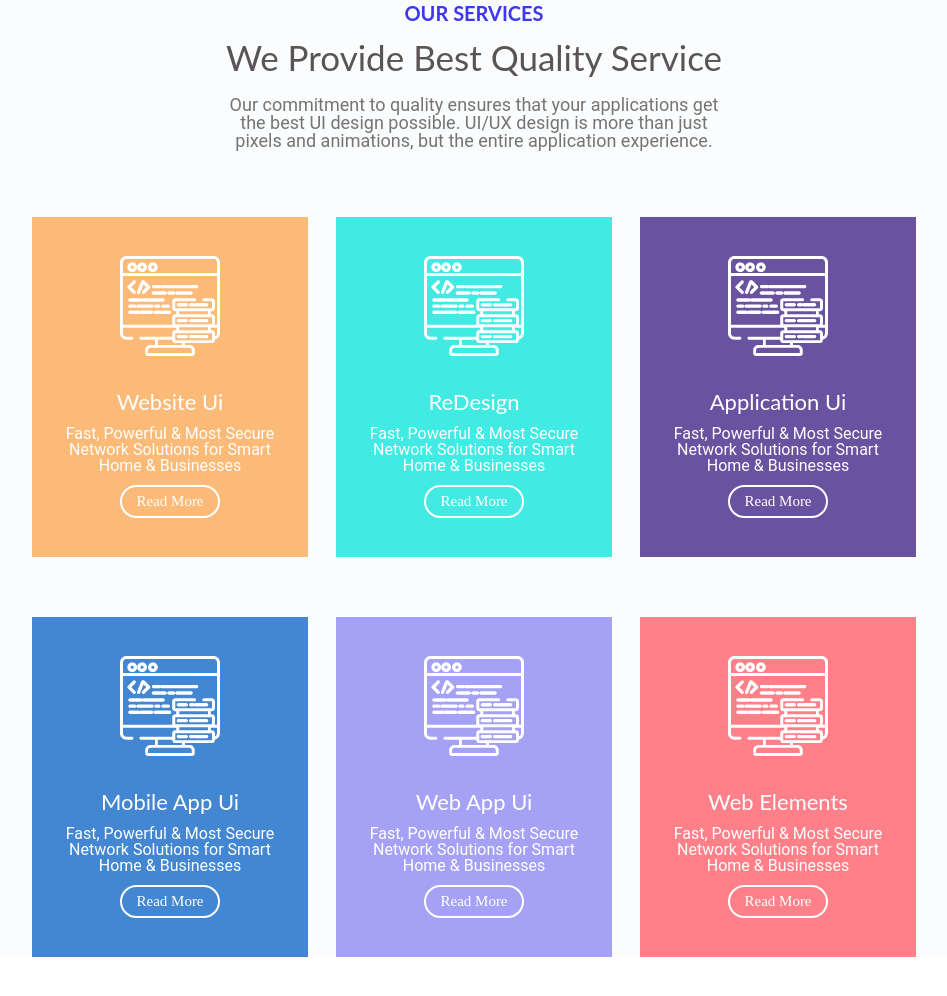
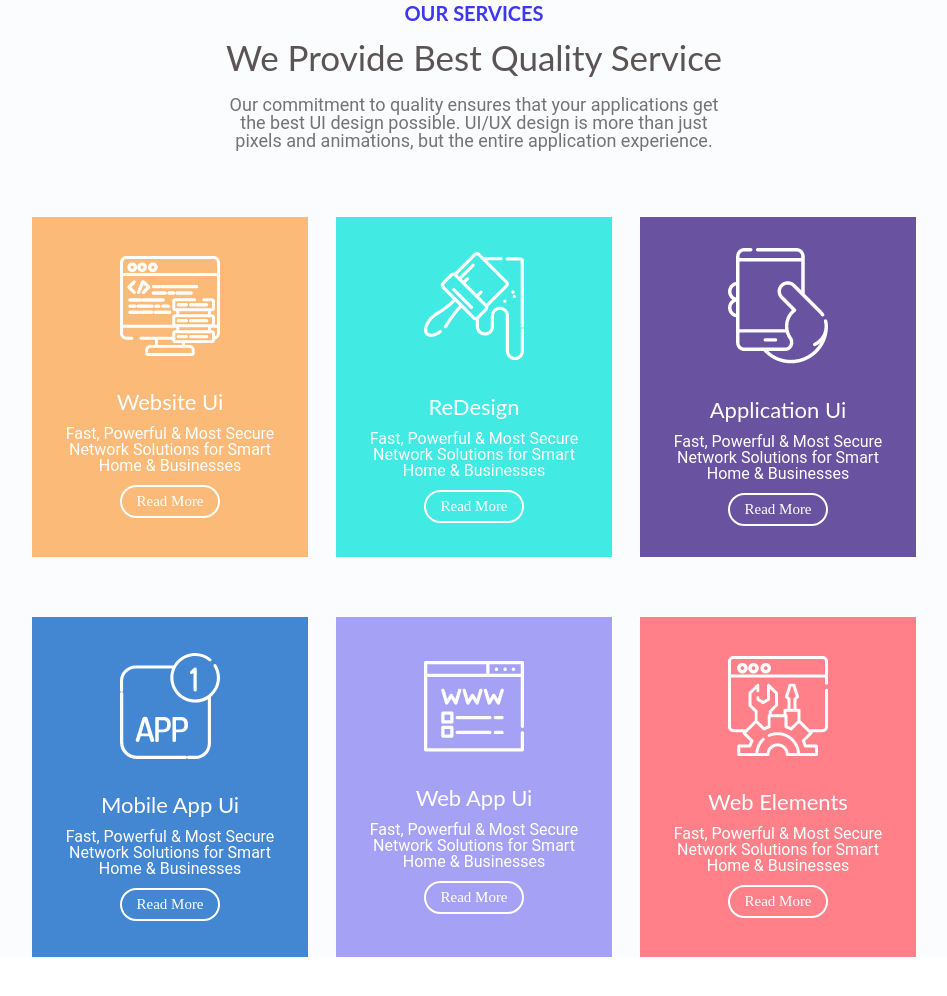
Before and after one commit to Kateone26/Homework-7, a plain HTML site: page index.html in a window 1280 px wide. Shown: the part 1151-2147 px from the top of the page, without its empty margins (166-1113 px from the left). Drawn offline with Linux system fonts and the light colour scheme.

Commit message:
added images

```diff
--- a/index.html
+++ b/index.html
@@ -74,7 +74,7 @@
  				</div>
 
  				<div class="block">
- 					<img src="images/1.png" alt="img1">
+ 					<img src="images/2.png" alt="img1">
  						<h4>ReDesign</h4>
  						<p>Fast, Powerful & Most Secure Network Solutions for Smart Home & Businesses</p>
 
@@ -82,7 +82,7 @@
 	 			</div>
 
  				<div class="block">
- 					<img src="images/1.png" alt="img1">
+ 					<img src="images/3.png" alt="img1">
  						<h4>Application Ui</h4>
  						<p>Fast, Powerful & Most Secure Network Solutions for Smart Home & Businesses</p>
 
@@ -90,7 +90,7 @@
  				</div>
 
  				<div class="block">
- 					<img src="images/1.png" alt="img1">
+ 					<img src="images/4.png" alt="img1">
  						<h4>Mobile App Ui</h4>
  						<p>Fast, Powerful & Most Secure Network Solutions for Smart Home & Businesses</p>
 
@@ -98,7 +98,7 @@
  				</div>
 
  				<div class="block">
- 					<img src="images/1.png" alt="img1">
+ 					<img src="images/5.png" alt="img1">
  					<h4>Web App Ui</h4>
  					<p>Fast, Powerful & Most Secure Network Solutions for Smart Home & Businesses</p>
 
@@ -106,7 +106,7 @@
  				</div>
 
  				<div class="block">
- 					<img src="images/1.png" alt="img1">
+ 					<img src="images/6.png" alt="img1">
  					<h4>Web Elements</h4>
  					<p>Fast, Powerful & Most Secure Network Solutions for Smart Home & Businesses</p>
 
```
